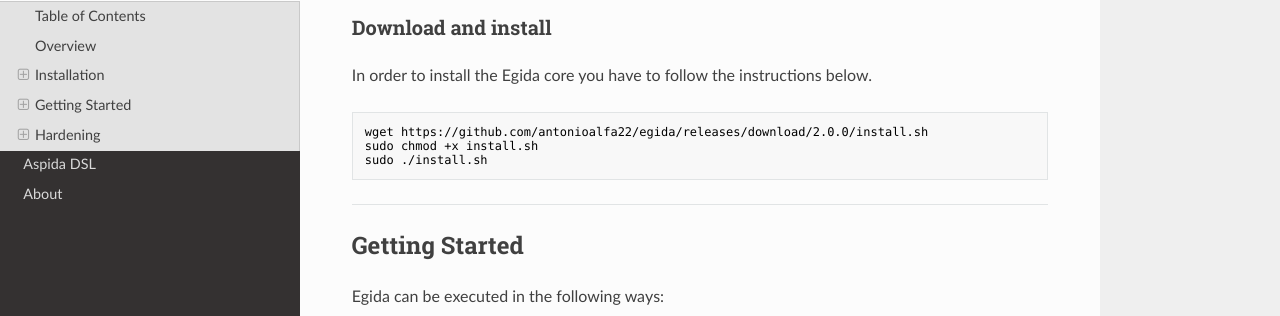
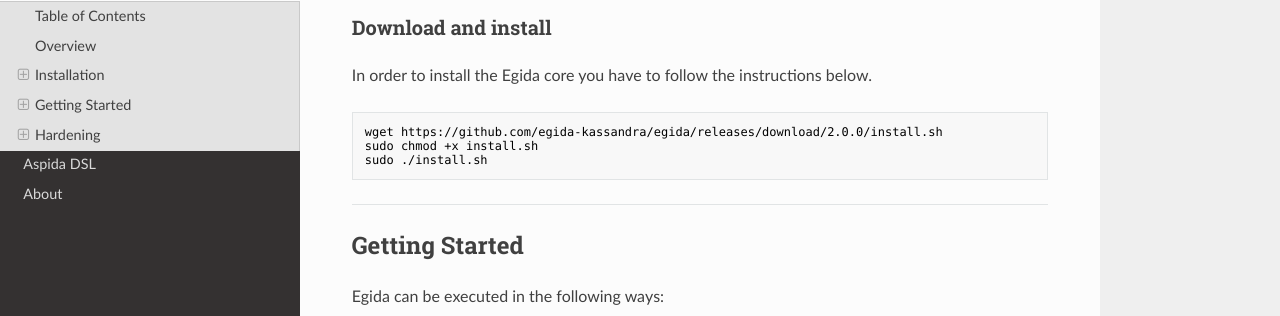
Before and after one commit to Egida-Kassandra/egida, an MkDocs documentation site: the page built from docs/index.md, in a window 1280 px wide and 900 px high, scrolled down 2341 px. Shown: the part 135-451 px from the top of the window. Built offline with MkDocs 1.6.1, drawn with Linux system fonts in a browser that asks for light colours; nearby versions of some CDN libraries.

Commit message:
Updated install.sh

````diff
--- a/docs/index.md
+++ b/docs/index.md
@@ -1,25 +1,25 @@
 # Egida Project
 
 <!-- PROJECT SHIELDS -->
-[![EGIDA VERSION](https://img.shields.io/badge/egida-v2.0.0-blue?style=for-the-badge&logo=ansible&color=ff69b4)](https://github.com/antonioalfa22/egida)
-[![GitHub license](https://img.shields.io/badge/license-Apache-blue?style=for-the-badge)](https://github.com/antonioalfa22/egida/blob/master/LICENSE)
-[![GitHub release](https://img.shields.io/badge/release-v.2.0.0-yellowgreen?style=for-the-badge)](https://github.com/antonioalfa22/egida/releases)
+[![EGIDA VERSION](https://img.shields.io/badge/egida-v2.0.0-blue?style=for-the-badge&logo=ansible&color=ff69b4)](https://github.com/egida-kassandra/egida)
+[![GitHub license](https://img.shields.io/badge/license-Apache-blue?style=for-the-badge)](https://github.com/egida-kassandra/egida/blob/master/LICENSE)
+[![GitHub release](https://img.shields.io/badge/release-v.2.0.0-yellowgreen?style=for-the-badge)](https://github.com/egida-kassandra/egida/releases)
 
 <!-- PROJECT LOGO -->
 
 <br />
 <div align="center">
-  <a href="https://github.com/antonioalfa22/egida">
+  <a href="https://github.com/egida-kassandra/egida">
     <img src="img/logo.png" alt="Logo" width="180" height="180">
   </a>
 
   <p align="center">
     <br />
-    <a href="https://github.com/antonioalfa22/egida">View Source</a>
+    <a href="https://github.com/egida-kassandra/egida">View Source</a>
     ·
-    <a href="https://github.com/antonioalfa22/egida/issues">Report Bug</a>
+    <a href="https://github.com/egida-kassandra/egida/issues">Report Bug</a>
     ·
-    <a href="https://github.com/antonioalfa22/egida/issues">Request Feature</a>
+    <a href="https://github.com/egida-kassandra/egida/issues">Request Feature</a>
   </p>
 </div>
 
@@ -110,7 +110,7 @@
 In order to install the Egida core you have to follow the instructions below.
 
 ```commandline
-wget https://github.com/antonioalfa22/egida/releases/download/2.0.0/install.sh
+wget https://github.com/egida-kassandra/egida/releases/download/2.0.0/install.sh
 sudo chmod +x install.sh
 sudo ./install.sh
 ```
````
Also changed, not shown: README.md (+3 -23 lines), docs/about.md (+1 -1 lines), docs/img/aspida.png (added), docs/img/esquema.png, img/esquema.png, 12 other files.
